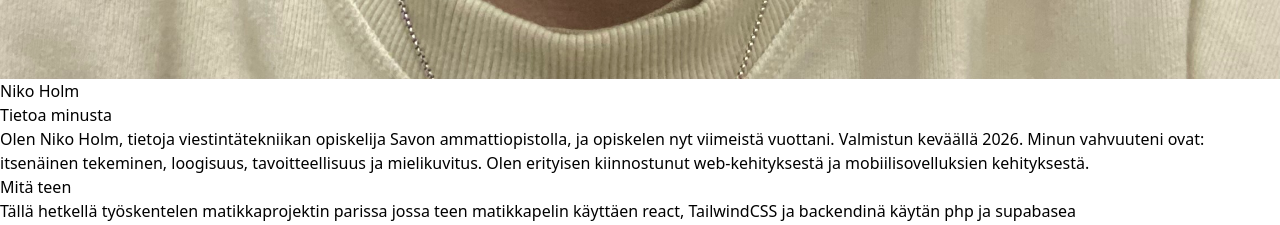
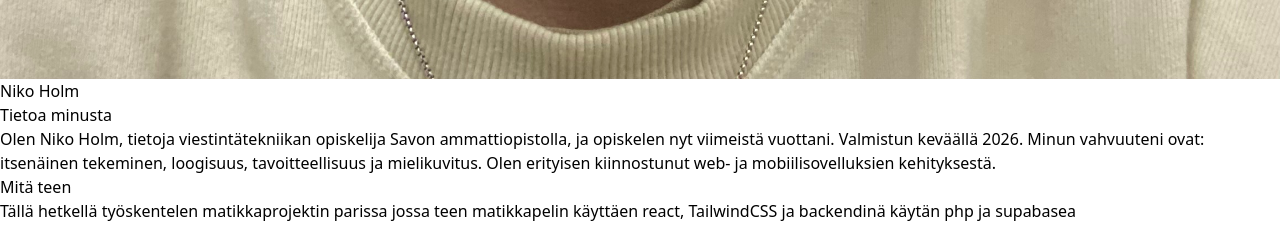
Before and after one commit to NikoHolm/Kotisivu, a React (Vite) app: page / in a window 1280 px wide. Shown: the part 1700-1925 px from the top of the page. Built offline with nearby package versions, Linux system fonts and the light colour scheme.

Commit message:
Update interest description in Etusivu.jsx

```diff
--- a/src/components/Etusivu.jsx
+++ b/src/components/Etusivu.jsx
@@ -39,7 +39,7 @@ function Etusivu() {
           <p className="text-gray-300 text-left leading-relaxed">
             Olen Niko Holm, tietoja viestintätekniikan opiskelija Savon ammattiopistolla, ja opiskelen nyt viimeistä vuottani. Valmistun keväällä 2026.
             Minun vahvuuteni ovat: itsenäinen tekeminen,  loogisuus, tavoitteellisuus ja mielikuvitus.
-            Olen erityisen kiinnostunut web-kehityksestä ja mobiilisovelluksien kehityksestä.
+            Olen erityisen kiinnostunut web- ja mobiilisovelluksien kehityksestä.
           </p>
         </div>
 
```
